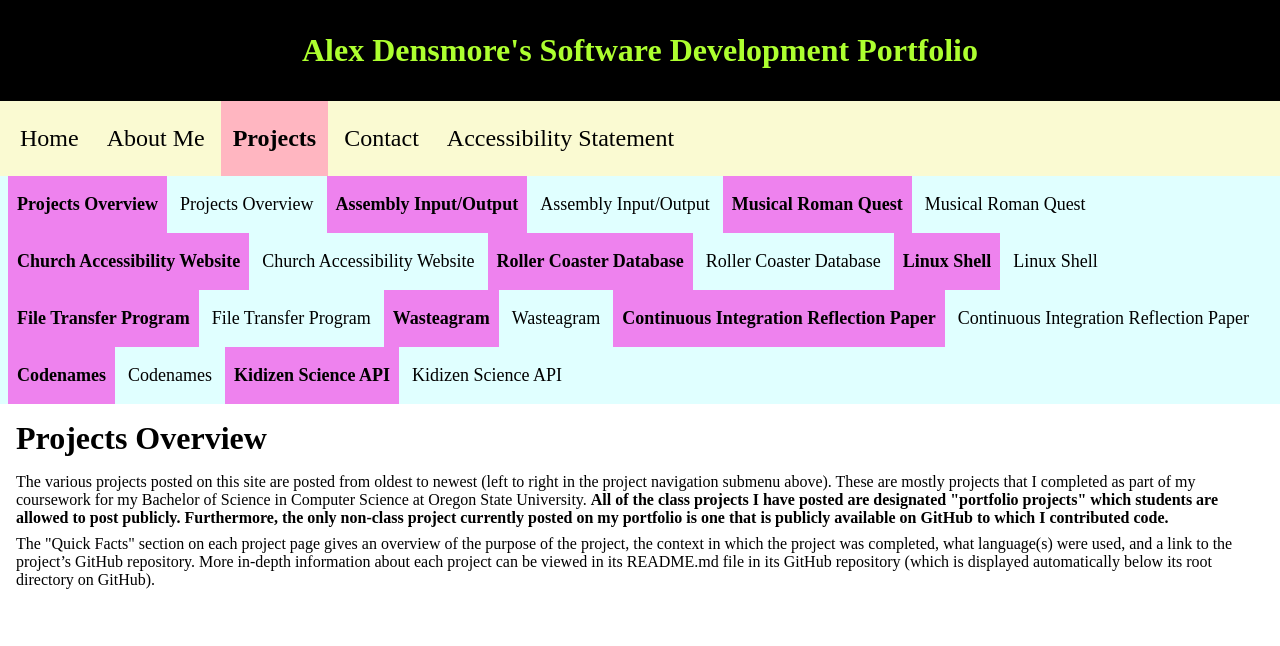
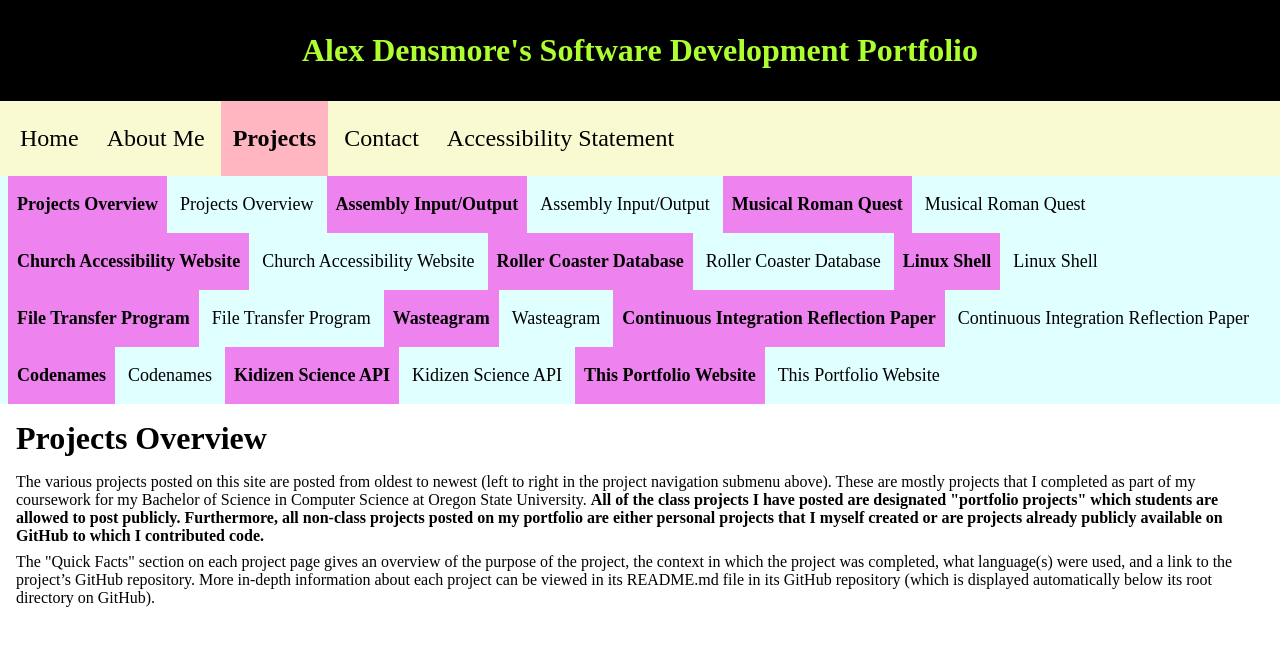
Before and after one commit to alexander89d/alexdensmore_dev, a plain HTML site: page projects/index.html in a window 1280 px wide. Drawn offline with nearby package versions, Linux system fonts and the light colour scheme; files that its build step writes are made by us from their sources.

Commit message:
Add portfolio project itself to portfolio.

```diff
--- a/projects/index.html
+++ b/projects/index.html
@@ -17,8 +17,9 @@
                 that I completed as part of my coursework for my Bachelor of Science in Computer
                 Science at Oregon State University. <strong>All of the class projects I have posted are
                 designated "portfolio projects" which students are allowed to post publicly.
-                Furthermore, the only non-class project currently posted on my portfolio is one
-                that is publicly available on GitHub to which I contributed code.</strong>
+                Furthermore, all non-class projects posted on my portfolio are
+                either personal projects that I myself created or are projects already publicly
+                available on GitHub to which I contributed code.</strong>
             </p>
             <p>
                 The "Quick Facts" section on each project page gives an overview of the purpose
--- a/templates/proj-level-header.html
+++ b/templates/proj-level-header.html
@@ -164,6 +164,18 @@
                     </li>
                 </a>
             <!--#endif -->
+            <!--#if expr="${projPage} = Portfolio" -->
+                <li class="proj-nav-link-selected">
+                    <span class="sr-only">Current Page: </span>
+                    This Portfolio Website
+                </li>
+            <!--#else -->
+                <a class="proj-nav-link" href="portfolio">
+                    <li class="proj-nav-link-li">
+                        This Portfolio Website
+                    </li>
+                </a>
+            <!--#endif -->
         </ul>
     </nav>
 </header>
```
Also changed, not shown: projects/portfolio.html (added, +29 -0 lines).
